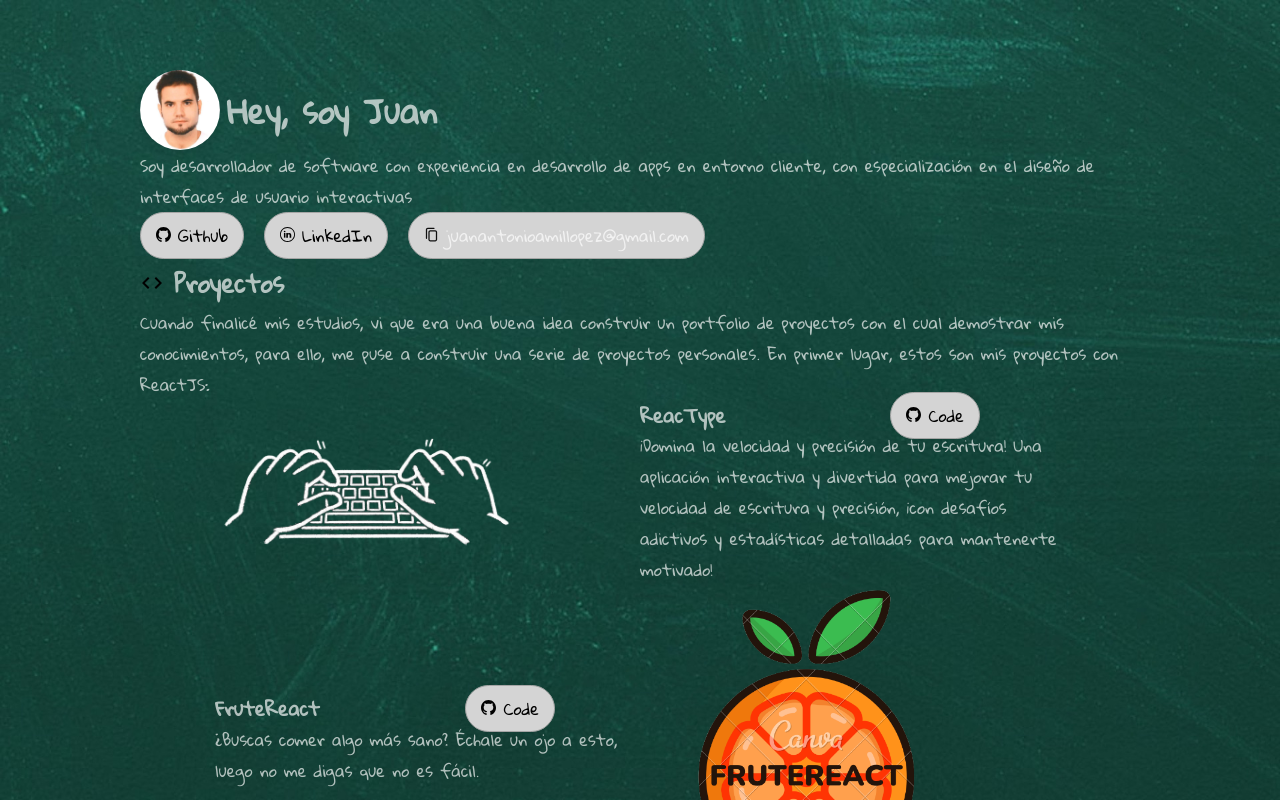
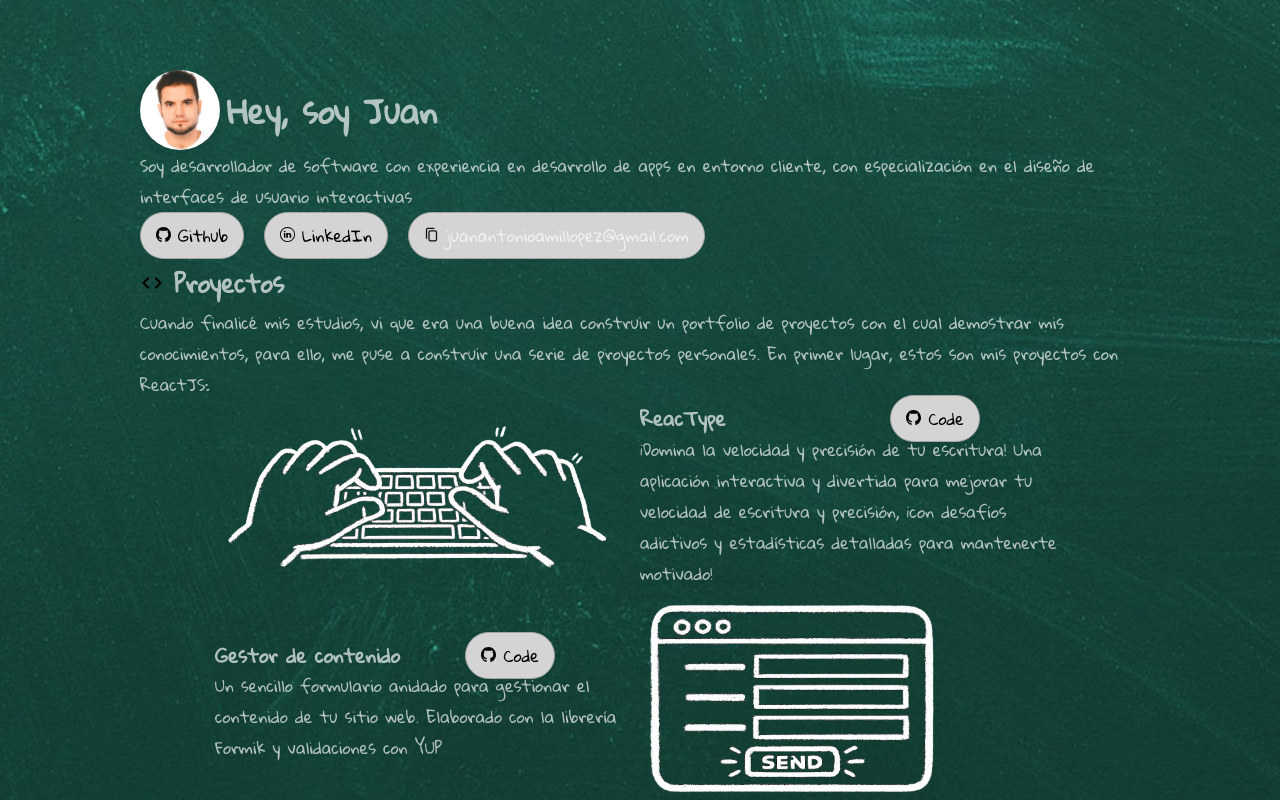
Before and after one commit to JuananA1000/Portfolio, a React (Vite) app: page / in a window 1280 px wide. Shown: the top 800 px of the page. Built offline with nearby package versions, Linux system fonts and the light colour scheme.

Commit message:
FEAT: Nuevo Proyecto -> Gestor de Contenidos

```diff
--- a/src/components/Proyectos/Proyectos.jsx
+++ b/src/components/Proyectos/Proyectos.jsx
@@ -12,15 +12,16 @@ import ghIcon from '../../images/svg/github.svg';
 import buscadorImagenes from '../../images/img/ProyectosGrandes/buscadorImagenes.png';
 import fruteReact from '../../images/img/ProyectosGrandes/fruteReactLogo.png';
 import reacType from '../../images/img/ProyectosGrandes/reacType2.png';
+import contentManager from '../../images/img/ProyectosGrandes/contentManager.png';
 
 // LINKS
 import {
   BUSCA_IMAGENES_LINK,
-  FRUTEREACT_LINK,
-  FRUTEREACT_CODE_LINK,
+  BUSCA_IMAGENES_CODE_LINK,
+  CONTENT_MANAGER_LINK,
+  CONTENT_MANAGER_CODE_LINK,
   REACTYPE_LINK,
   REACTYPE_CODE_LINK,
-  BUSCA_IMAGENES_CODE_LINK,
 } from '../../constants/links';
 
 // DATA
@@ -85,7 +86,7 @@ export default function Proyectos() {
       <div className='espacio-proyectos'>
         <div className='proyecto-react' id='reactype-id'>
           <a href={REACTYPE_LINK} target='_blank'>
-            <img src={reacType} alt='reacType.png' width={300} title={'ReacType'} />
+            <img src={reacType} alt='reacType.png' width={400} title={'ReacType'} />
           </a>
           <div>
             <div className='encabezado'>
@@ -101,15 +102,15 @@ export default function Proyectos() {
         <div className='proyecto-react'>
           <div>
             <div className='encabezado'>
-              <h3>{translate['projects-react-frutereact-h3']}</h3>
-              <Button icon={ghIcon} link={FRUTEREACT_CODE_LINK}>
+              <h3>{translate['projects-react-content-manager-h3']}</h3>
+              <Button icon={ghIcon} link={CONTENT_MANAGER_CODE_LINK}>
                 {translate['projects-react-code-button']}
               </Button>
             </div>
-            <p>{translate['projects-react-frutereact']}</p>
+            <p>{translate['projects-react-content-manager']}</p>
           </div>
-          <a href={FRUTEREACT_LINK} target='_blank'>
-            <img src={fruteReact} alt='fruteReactLogo.png' width={300} title={'FruteReact'} />
+          <a href={CONTENT_MANAGER_LINK} target='_blank'>
+            <img src={contentManager} alt='fruteReactLogo.png' width={300} title={'FruteReact'} />
           </a>
         </div>
 
--- a/src/constants/links.js
+++ b/src/constants/links.js
@@ -8,13 +8,15 @@ export const BUSCA_IMAGENES_LINK = 'https://juanana1000.github.io/BuscadorDeImag
 export const BUSCA_IMAGENES_CODE_LINK = 'https://github.com/JuananA1000/BuscadorDeImagenes';
 export const FRUTEREACT_LINK = 'https://juanana1000.github.io/FruteReact/';
 export const FRUTEREACT_CODE_LINK = 'https://github.com/JuananA1000/FruteReact';
+export const CONTENT_MANAGER_LINK = 'https://contentmanagersimulator.netlify.app/';
+export const CONTENT_MANAGER_CODE_LINK = 'https://github.com/JuananA1000/FormularioConHijos';
+export const REACTYPE_LINK = 'https://reactype-app.netlify.app/';
+export const REACTYPE_CODE_LINK = 'https://github.com/JuananA1000/ReacType';
 
 // ¡OJO! Este link, a veces, cambia. Si la imagen desaparece, volveremos a copiarlo del perfil de linkedin: https://www.linkedin.com/in/juan-antonio-a1000-lopez/
 export const FOTO_PERFIL_LINK =
   'https://media.licdn.com/dms/image/v2/D4D03AQHGPc3SfjuGqw/profile-displayphoto-shrink_400_400/profile-displayphoto-shrink_400_400/0/1710837838545?e=1754524800&v=beta&t=djdIxoWGp1Xarslw3KfxEsvir1A3eugV1O1AVEJYQAs';
 
-export const REACTYPE_LINK = 'https://reactype-app.netlify.app/';
-export const REACTYPE_CODE_LINK = 'https://github.com/JuananA1000/ReacType';
 
 export const CALC_COCTEL_LINK = 'https://calculadora-de-cocteles.netlify.app/';
 export const CALC_COCTEL_CODE_LINK = 'https://github.com/JuananA1000/Proyectos-Varios/tree/main/CalculadoraDeCocteles';
--- a/src/es.json
+++ b/src/es.json
@@ -16,6 +16,9 @@
   "projects-h2": "Proyectos",
   "projects-description": "Cuando finalicé mis estudios, vi que era una buena idea construir un portfolio de proyectos con el cual demostrar mis conocimientos, para ello, me puse a construir una serie de proyectos personales. En primer lugar, estos son mis proyectos con ReactJS:",
   "projects-react-code-button": "Code",
+
+  "projects-react-content-manager-h3": "Gestor de contenido",
+  "projects-react-content-manager": "Un sencillo formulario anidado para gestionar el contenido de tu sitio web. Elaborado con la librería Formik y validaciones con YUP",
   "projects-react-reactype-h3": "ReacType",
   "projects-react-reactype": "¡Domina la velocidad y precisión de tu escritura! Una aplicación interactiva y divertida para mejorar tu velocidad de escritura y precisión, ¡con desafíos adictivos y estadísticas detalladas para mantenerte motivado!",
   "projects-react-frutereact-h3": "FruteReact",
```
